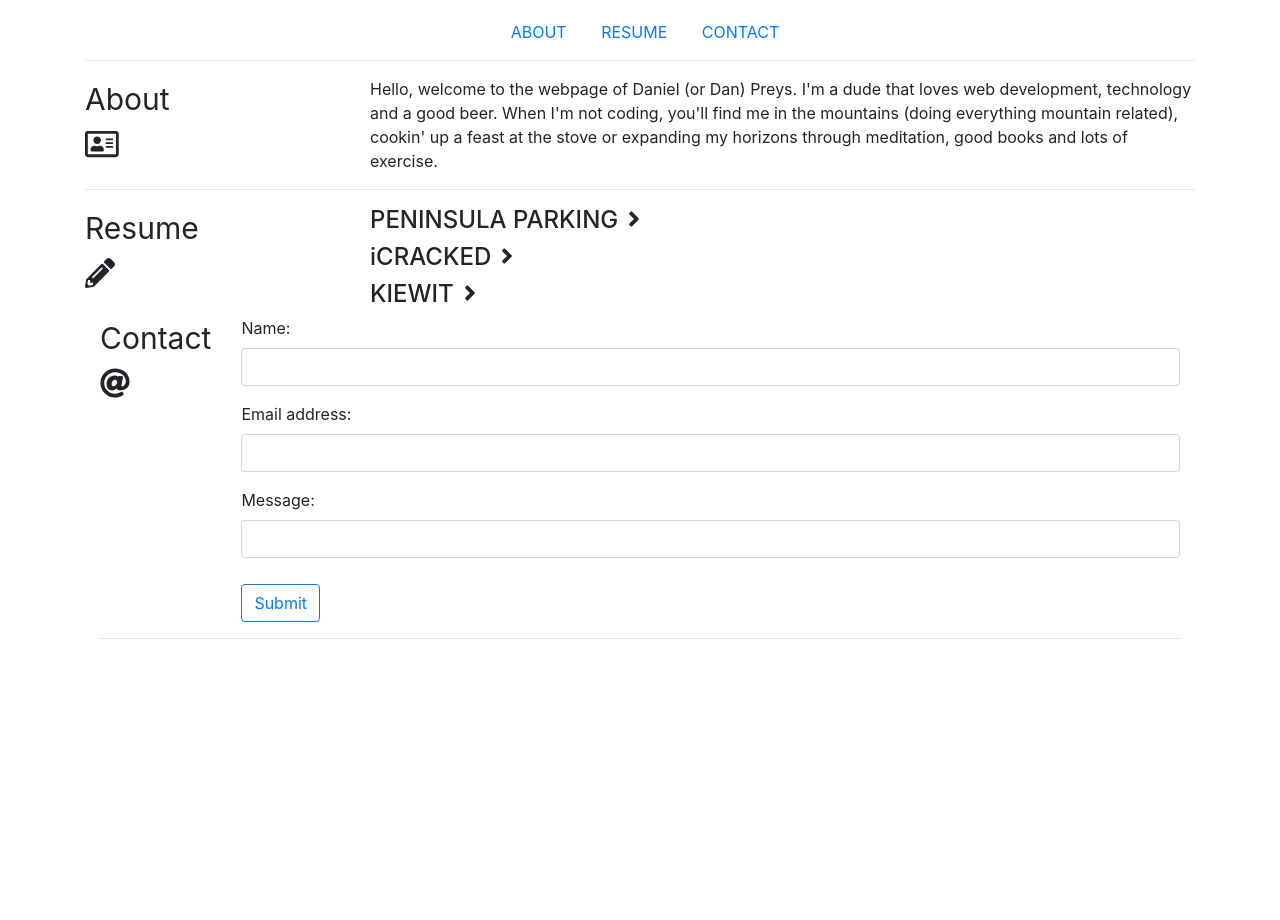
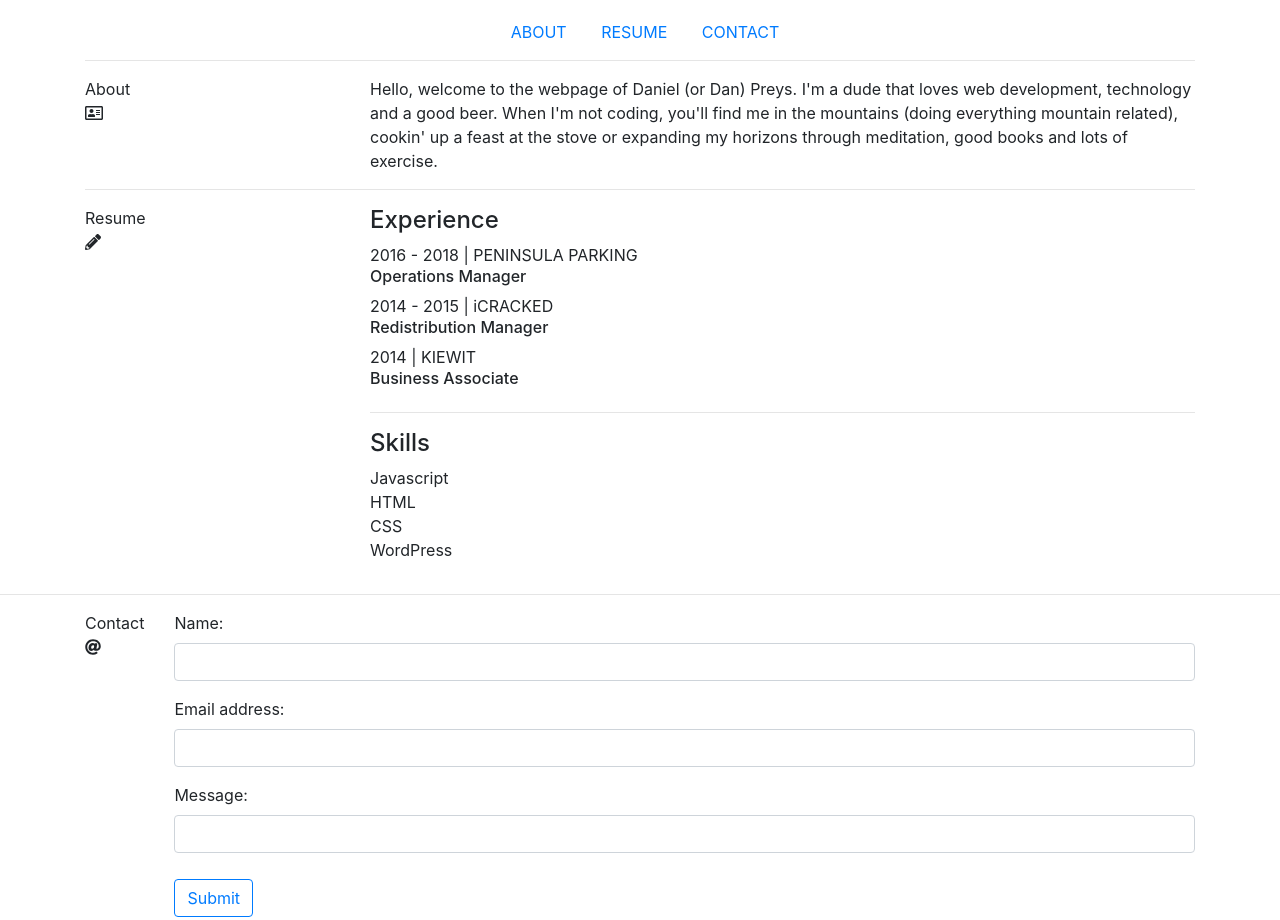
Before and after one commit to danielpreys/danssite, a plain HTML site: page personal-site/index.html in a window 1280 px wide. Shown: the part 640-1560 px from the top of the page. Before the commit the page ends 1279 px from the top, so only its background shows below. Drawn offline with nearby package versions, Linux system fonts and the light colour scheme.

Commit message:
added skills

```diff
--- a/personal-site/index.html
+++ b/personal-site/index.html
@@ -34,11 +34,11 @@
 
 
 <div class = "container">
-    <ul>
-        <li><a href="#">ABOUT</a></li>
+    <ul class = "ul-direct">
+        <li class = "directory"><a href="#">ABOUT</a></li>
 
-        <li><a href="#">RESUME</a></li>
-        <li><a href="#">CONTACT</a></li>
+        <li class = "directory"><a href="#">RESUME</a></li>
+        <li class = "directory"><a href="#">CONTACT</a></li>
     </ul>
    <hr>
 </div>
@@ -65,23 +65,51 @@ Hello, welcome to the webpage of Daniel (or Dan) Preys. I'm a dude that loves we
       <div><i class="fas fa-pencil-alt"></i></div>
   </div>
 
-      <div class = "col">
+  <div class = "col">
+      <div class = "row">
 
 
-        <div class = "work"><h4>PENINSULA PARKING<i class="fa fa-angle-right arrow"></i></h4></div>
+        <div class = "col-md">
+            <h4>Experience</h4>
 
-        <div class = "work" ><h4>iCRACKED<i class="fa fa-angle-right arrow"></i></h4></div>
+              <div class = "work">2016 - 2018 | PENINSULA PARKING</div>
+              <h6>Operations Manager </h6>
 
 
-        <div class = "work">
-          <h4>KIEWIT<i class="fa fa-angle-right arrow"></i></h4> </div>
+            <div class = "work">2014 - 2015 | iCRACKED</div>
+
+            <h6>Redistribution Manager</h6>
+            <div class = "work">2014 | KIEWIT</div>
+            <h6>Business Associate</h6>
+         </div>
+      </div>
+<hr>
+
+
+        <div>
+          <h4>Skills</h4>
+          <ul class = "skillz">
+            <li>Javascript</li>
+            <li>HTML</li>
+            <li>CSS</li>
+            <li>WordPress</li>
+          </ul>
+
+
+        </div>
+  </div>
+
+
+  </div>
 
 
 
 
+
+      </div>
   </div>
   <hr>
-</div>
+
 
 
 
@@ -92,7 +120,7 @@ Hello, welcome to the webpage of Daniel (or Dan) Preys. I'm a dude that loves we
           <div class = "col-3 side-text">Contact<div><i class="fas fa-at"></i></div></div>
       </div>
 
-     <div class = "col">
+     <div class = "col forms">
       <form>
         <div class="form-group">
           <label for="Name">Name:</label>
@@ -107,13 +135,14 @@ Hello, welcome to the webpage of Daniel (or Dan) Preys. I'm a dude that loves we
           <input type="message" class="form-control" id="message">
         </div>
         <button type="button" class="btn btn-outline-primary submit-button">Submit</button>
+      </form>
+     </div>
 
 
-      </form>
+      </div>
      </div>
-      </div>
       <hr>
-  </div>
+
 
 
 
--- a/personal-site/style/main.css
+++ b/personal-site/style/main.css
@@ -21,7 +21,8 @@ body, html {
 }
 
 .side-text {
-	font-size: 30px;
+	font-size: 16px;
+
 }
 
 .head-text {
@@ -48,20 +49,29 @@ body, html {
 	margin-top: 10px;
 }
 
-ul {
+.ul-direct {
 	list-style: none;
 	text-align: center;
 	padding-top: 20px;
 
 }
 
-li {
+.skillz {
+
+	list-style: none;
+	margin-left:0px;
+	padding-left: 0px;
+}
+
+.directory {
 	display: inline;
 	vertical-align: center;
 	padding-right: 30px;
 	padding-right: 30px;
 	margin-top: 30px;
 }
+
+
 
 .menu {
     background-color: white;
@@ -85,4 +95,5 @@ li {
 .work {
 	text-align: left;
 
+
 }
```
